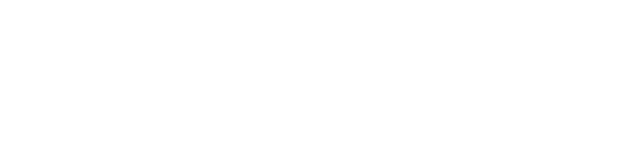
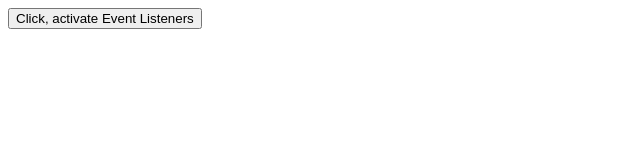
Before and after one commit to DiegoCarmona1/COMP002.LectureActivity6B, a plain HTML site: page index.html in a window 1280 px wide. Shown: the whole page, without its empty margins (0-640 px from the left). Drawn offline with Linux system fonts and the light colour scheme.

Commit message:
added button element

```diff
--- a/index.html
+++ b/index.html
@@ -6,6 +6,6 @@
     <title>Document</title>
 </head>
 <body>
-
+    <button>Click, activate Event Listeners</button>
 </body>
 </html>
```
